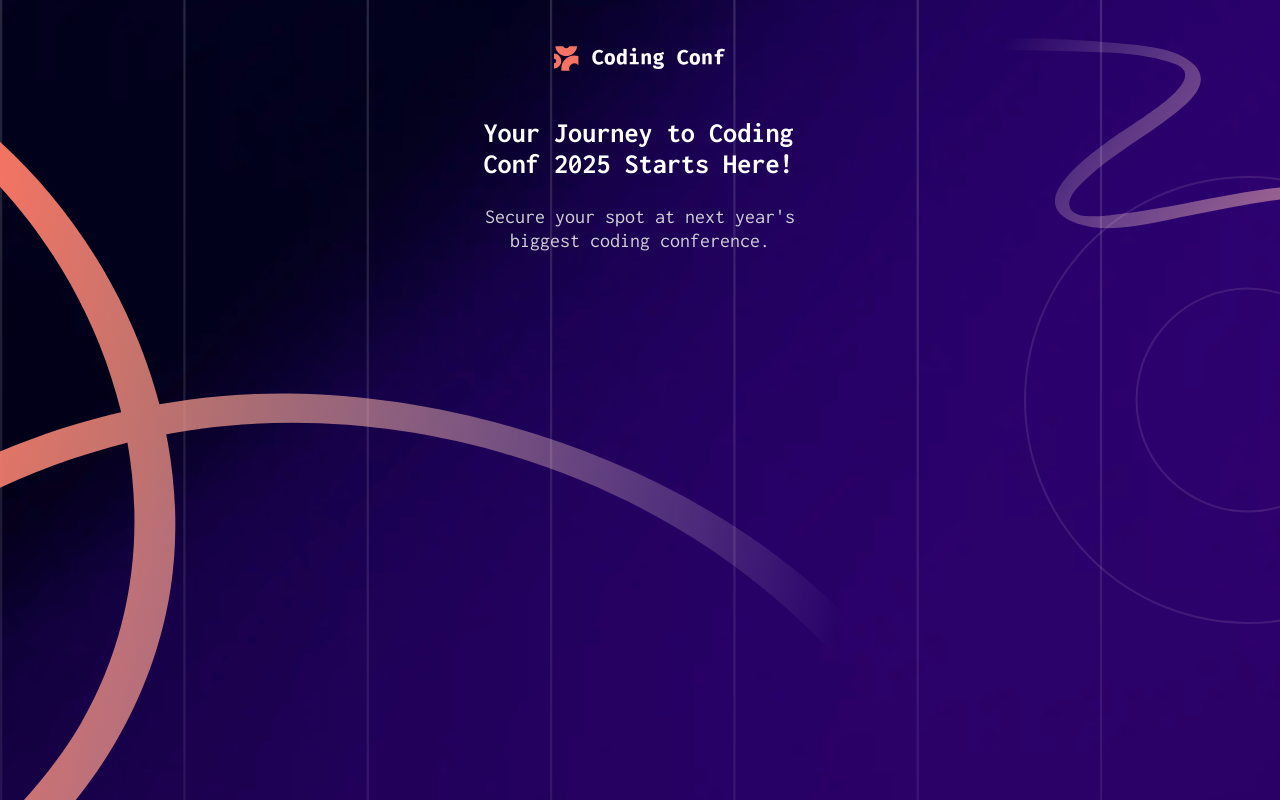
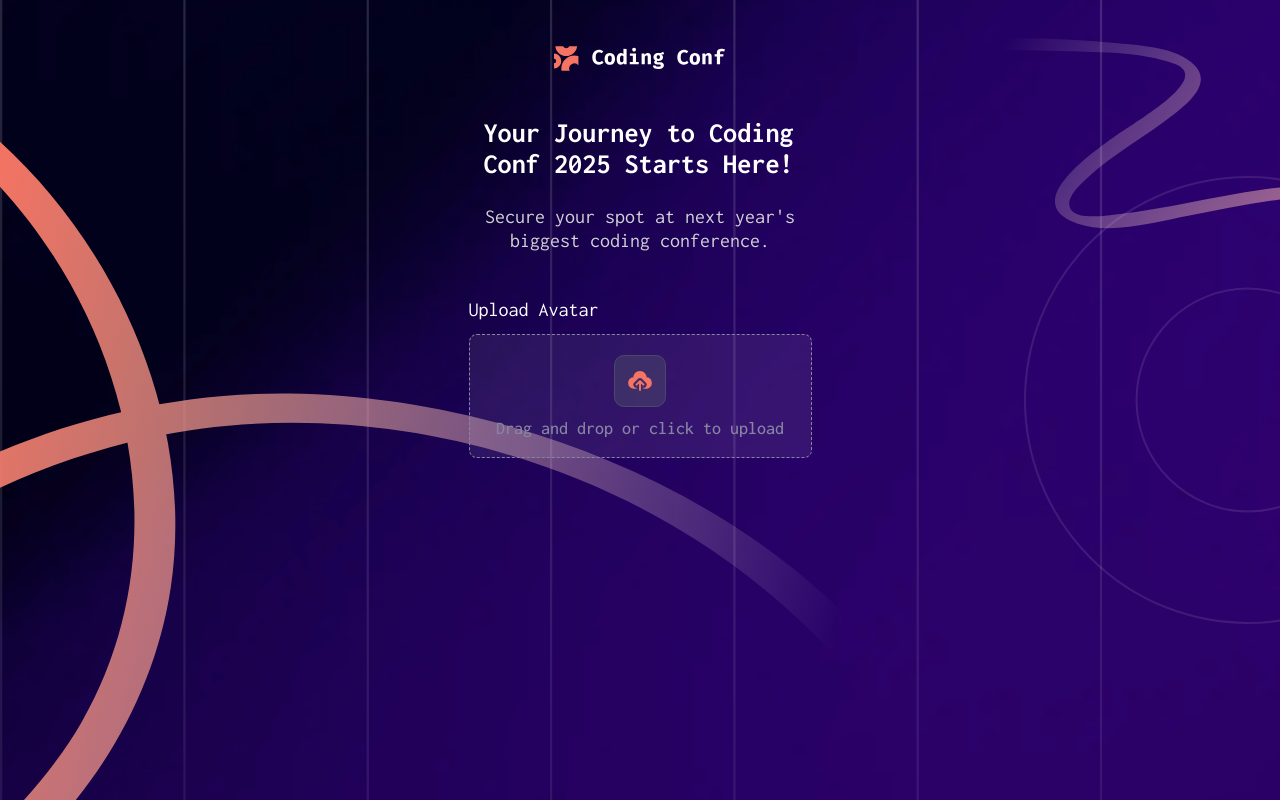
Before and after one commit to cendyz/Conference-ticket-generator, a React (Vite) app: page / in a window 1280 px wide. Built offline with nearby package versions, Linux system fonts and the light colour scheme.

Commit message:
file input

```diff
--- a/package.json
+++ b/package.json
@@ -10,6 +10,7 @@
     "preview": "vite preview"
   },
   "dependencies": {
+    "classnames": "^2.5.1",
     "nanoid": "^5.0.9",
     "react": "^18.3.1",
     "react-dom": "^18.3.1",
--- /dev/null
+++ b/src/components/Main/Form/Form.jsx
@@ -0,0 +1,27 @@
+import styles from './Form.module.scss'
+import classNames from 'classnames'
+
+const Form = () => {
+	return (
+		<form className={styles.form}>
+			<label htmlFor='avatar' className={styles.avatarLabel}>
+				Upload Avatar
+			</label>
+			<div className={styles.uploadBox}>
+				<label htmlFor='avatar' className={styles.customFileUpload}>
+					<img
+						src='src/images/icon-upload.svg'
+						alt='Upload icon'
+						className={styles.uploadIcon}
+					/>
+					<span className={styles.uploadDesc}>
+						Drag and drop or click to upload
+					</span>
+				</label>
+				<input id='avatar' className={styles.avatarInput} type='file' />
+			</div>
+            <p className="upload-info"></p>
+		</form>
+	)
+}
+export default Form
--- /dev/null
+++ b/src/components/Main/Form/Form.module.scss
@@ -0,0 +1,44 @@
+@use '../../../sass/colors.scss' as *;
+@use '../../../sass/fonts.scss' as *;
+
+.form {
+	padding: 0 0.8em 3em;
+}
+
+.avatarLabel {
+	color: $neutral-0;
+}
+
+.avatarInput {
+	display: none;
+}
+
+.uploadBox {
+	margin-top: 0.7em;
+}
+
+.uploadIcon {
+	padding: 0.5em;
+	background-color: $transparent-icon;
+	border-radius: 0.5em;
+	border: 1px solid $neutral-700;
+}
+
+.customFileUpload {
+	padding: 1em;
+	display: flex;
+	flex-direction: column;
+	align-items: center;
+	row-gap: 0.6em;
+	width: 100%;
+	border: 1px dashed $neutral-500;
+	border-radius: 0.4em;
+	background-color: $transparent-bg;
+	cursor: pointer;
+}
+
+.uploadDesc {
+	color: $neutral-500;
+	font-size: 1.8rem;
+    font-weight: $weights-500;
+}
--- /dev/null
+++ b/src/components/Main/Form/index.jsx
@@ -0,0 +1,3 @@
+import Form from './Form'
+
+export default Form
--- a/src/components/Main/Main.jsx
+++ b/src/components/Main/Main.jsx
@@ -1,21 +1,12 @@
 import styles from './Main.module.scss'
+import UpperBox from './UpperBox'
+import Form from './Form'
 
 const Main = () => {
 	return (
 		<main className={styles.main}>
-			<img
-				src='src/images/logo-full.svg'
-				alt='logo'
-				className={styles.logo}
-			/>
-			<div className='title-box'>
-				<h1 className={styles.title}>
-					Your Journey to Coding Conf 2025 Starts Here!
-				</h1>
-				<p className={styles.text}>
-					Secure your spot at next year's biggest coding conference.
-				</p>
-			</div>
+			<UpperBox />
+			<Form />
 		</main>
 	)
 }
--- a/src/components/Main/Main.module.scss
+++ b/src/components/Main/Main.module.scss
@@ -1,27 +1,4 @@
-@use '../../sass/colors.scss' as *;
-
 .main {
-	padding: 2.3em 1.55em;
-	display: flex;
-	flex-direction: column;
-	align-items: center;
 	max-width: 375px;
+	z-index: 100;
 }
-
-.logo {
-	margin-bottom: 2.3em;
-	width: 55%;
-}
-
-.title {
-	color: $neutral-0;
-	font-size: 2.82rem;
-	line-height: 1.1;
-}
-
-.text {
-	margin-top: 1.3em;
-	color: $neutral-300;
-	text-align: center;
-	line-height: 1.2;
-}
--- /dev/null
+++ b/src/components/Main/UpperBox/UpperBox.jsx
@@ -0,0 +1,19 @@
+import styles from './UpperBox.module.scss'
+import logo from '../../../images/logo-full.svg'
+
+const UpperBox = () => {
+	return (
+		<header className={styles.header}>
+			<img src={logo} alt='logo' className={styles.logo} />
+			<div className='title-box'>
+				<h1 className={styles.title}>
+					Your Journey to Coding Conf 2025 Starts Here!
+				</h1>
+				<p className={styles.text}>
+					Secure your spot at next year's biggest coding conference.
+				</p>
+			</div>
+		</header>
+	)
+}
+export default UpperBox
--- /dev/null
+++ b/src/components/Main/UpperBox/UpperBox.module.scss
@@ -0,0 +1,26 @@
+@use '../../../sass/colors.scss' as *;
+
+.header {
+	padding: 2.3em 1.55em;
+	display: flex;
+	flex-direction: column;
+	align-items: center;
+}
+
+.logo {
+	margin-bottom: 2.3em;
+	width: 55%;
+}
+
+.title {
+	color: $neutral-0;
+	font-size: 2.82rem;
+	line-height: 1.1;
+}
+
+.text {
+	margin-top: 1.3em;
+	color: $neutral-300;
+	text-align: center;
+	line-height: 1.2;
+}
--- /dev/null
+++ b/src/components/Main/UpperBox/index.jsx
@@ -0,0 +1,3 @@
+import UpperBox from "./UpperBox";
+
+export default UpperBox;
--- a/src/sass/colors.scss
+++ b/src/sass/colors.scss
@@ -3,6 +3,8 @@ $neutral-300: hsl(252, 6%, 83%);
 $neutral-500: hsl(245, 15%, 58%);
 $neutral-700: hsl(245, 19%, 35%);
 $neutral-900: hsl(248, 70%, 10%);
+$transparent-icon: rgba(75, 72, 106, 0.5);
+$transparent-bg: rgba(255, 255, 255, 0.08);
 
 $orange-500: hsl(7, 88%, 67%);
 $orange-700: hsl(7, 71%, 60%);
```
Also changed, not shown: 1 other file (tests, documents, lock files or other folders).
